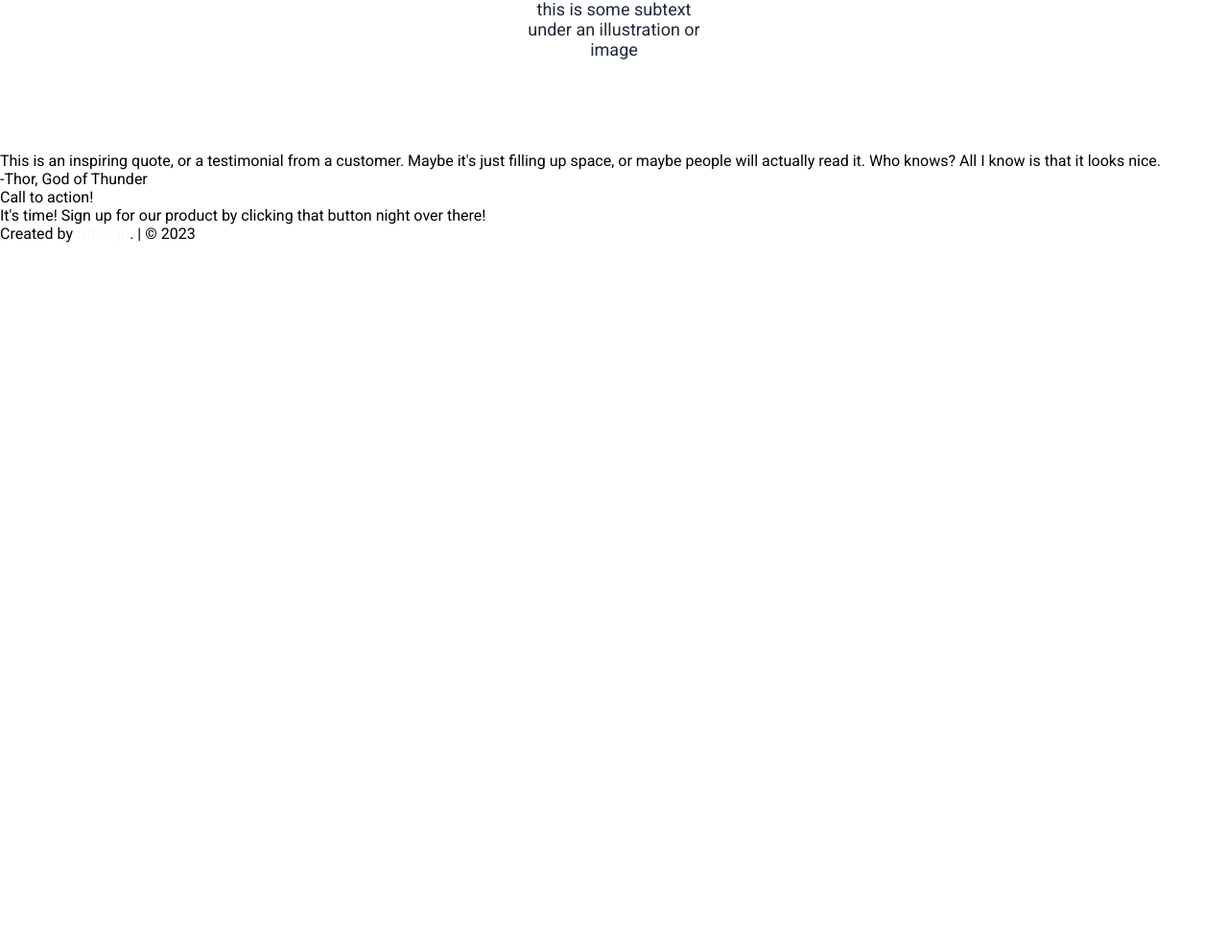
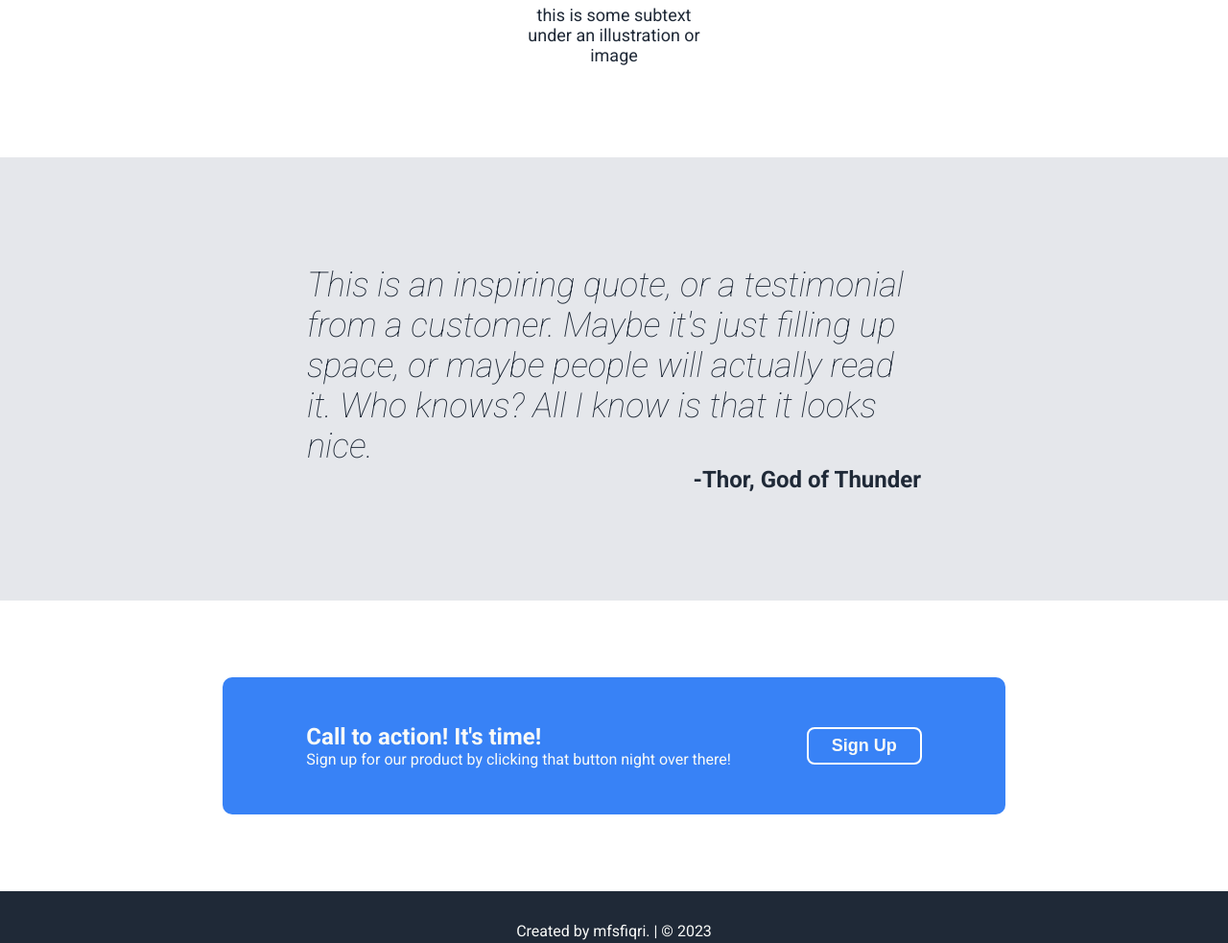
Before and after one commit to mfsfiqri/landing-page, a plain HTML site: page index.html in a window 1280 px wide. Shown: the part 1138-2121 px from the top of the page at 96% size. Before the commit the page ends 1391 px from the top, so only its background shows below. Drawn offline with Linux system fonts and the light colour scheme.

Commit message:
tambah quote, footer

```diff
--- a/index.html
+++ b/index.html
@@ -7,7 +7,7 @@
     <link rel="preconnect" href="https://fonts.googleapis.com" />
     <link rel="preconnect" href="https://fonts.gstatic.com" crossorigin />
     <link
-      href="https://fonts.googleapis.com/css2?family=Roboto&display=swap"
+      href="https://fonts.googleapis.com/css2?family=Roboto:ital,wght@0,300;0,400;0,700;1,100&display=swap"
       rel="stylesheet"
     />
     <link rel="stylesheet" href="style.css" />
@@ -72,21 +72,23 @@
     </section>
 
     <!-- QTA section -->
-    <section class="qta">
-      <div class="container-qta">
-        <div class="qta-sentence">
-          <p>Call to action!</p>
+    <section class="cta">
+      <div class="container-cta">
+        <div class="cta-left">
+          <p class="cta-title">Call to action! It's time!</p>
           <p>
-            It's time! Sign up for our product by clicking that button night
-            over there!
+            Sign up for our product by clicking that button night over there!
           </p>
+        </div>
+        <div class="cta-right">
+          <button class="btn-cta">Sign Up</button>
         </div>
       </div>
     </section>
 
     <!-- Footer -->
     <footer>
-      <p>Created by <a href="#">mfsfiqri</a>. | &copy; 2023</p>
+      <p>Created by mfsfiqri. | &copy; 2023</p>
     </footer>
   </body>
 </html>
--- a/style.css
+++ b/style.css
@@ -21,7 +21,7 @@ a {
 
 .header-logo {
   font-size: 24px;
-  font-weight: 800;
+  font-weight: 700;
 }
 
 header {
@@ -69,7 +69,7 @@ header {
 
 .main-text {
   font-size: 48px;
-  font-weight: 800;
+  font-weight: 700;
 }
 
 .hero-img {
@@ -86,7 +86,8 @@ button {
   background-color: #3882f6;
   border-radius: 8px;
   color: #f9faf8;
-  font-weight: 800;
+  font-weight: 700;
+  font-size: 18px;
 }
 
 /* Info Section */
@@ -99,7 +100,7 @@ button {
   text-align: center;
   margin-bottom: 32px;
   color: #1f2937;
-  font-weight: 800;
+  font-weight: 700;
   font-size: 36px;
 }
 
@@ -133,3 +134,62 @@ button {
 }
 
 /* Quote */
+
+.quote {
+  padding: 7em 20em;
+  background-color: #e5e7eb;
+  display: flex;
+  flex-direction: column;
+  justify-content: center;
+  color: #1f2937;
+}
+
+.quote .sentence {
+  font-size: 36px;
+  font-weight: 500;
+  font-style: italic;
+}
+
+.quote .people {
+  align-self: flex-end;
+  font-size: 24px;
+  font-weight: 700;
+}
+
+/* CTA */
+.cta {
+  display: flex;
+  justify-content: center;
+  align-items: center;
+  padding: 5em 14.5em;
+}
+
+.cta .container-cta {
+  display: flex;
+  justify-content: space-around;
+  align-items: center;
+  background-color: #3882f6;
+  padding: 3em;
+  width: 100%;
+  border-radius: 10px;
+  color: #f9faf8;
+}
+
+.cta-left .cta-title {
+  font-size: 24px;
+  font-weight: 700;
+}
+
+.cta-right .btn-cta {
+  border: 2px solid #fff;
+}
+
+/* Footer */
+footer {
+  background-color: #1f2937;
+  color: #f9faf8;
+  display: flex;
+  justify-content: center;
+  align-items: center;
+  padding: 2em 0;
+}
```
